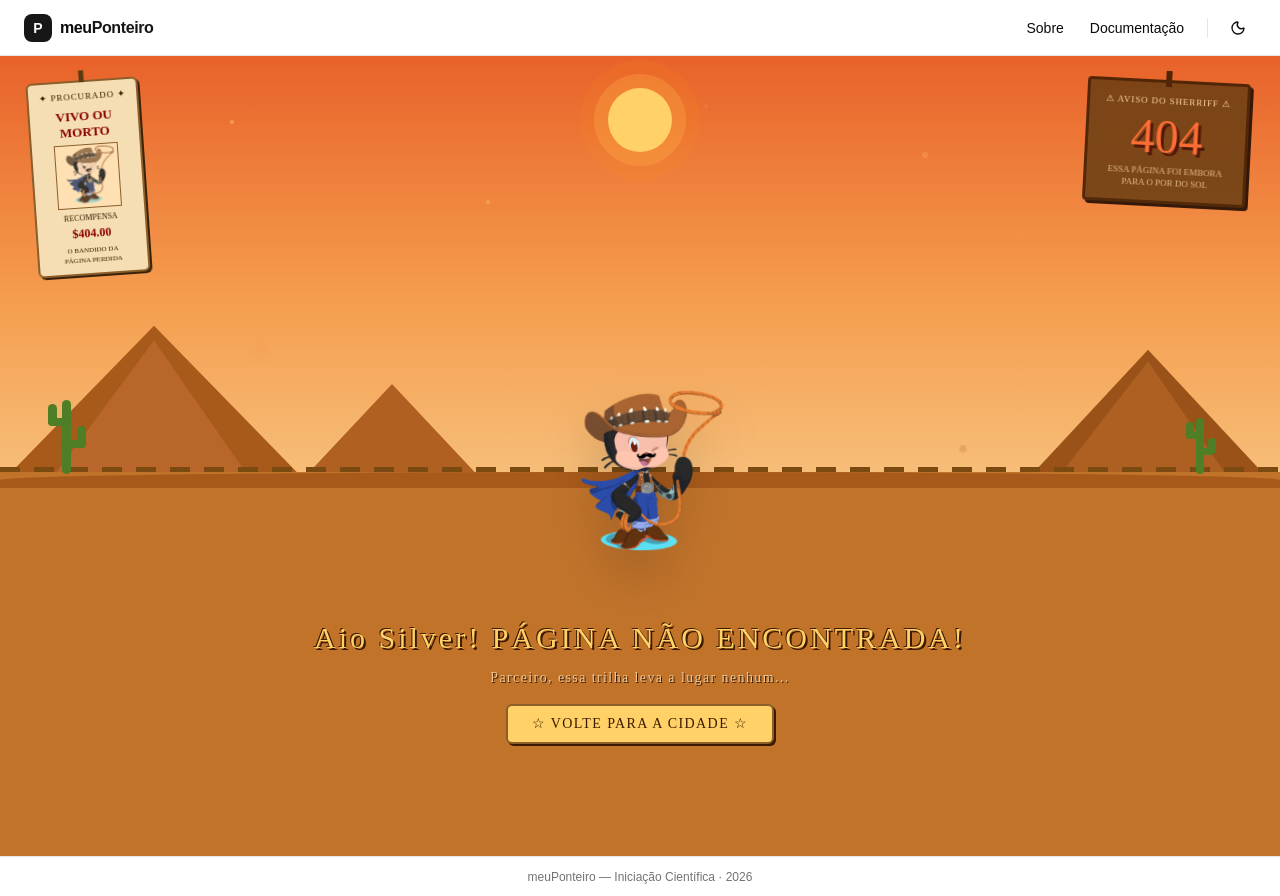
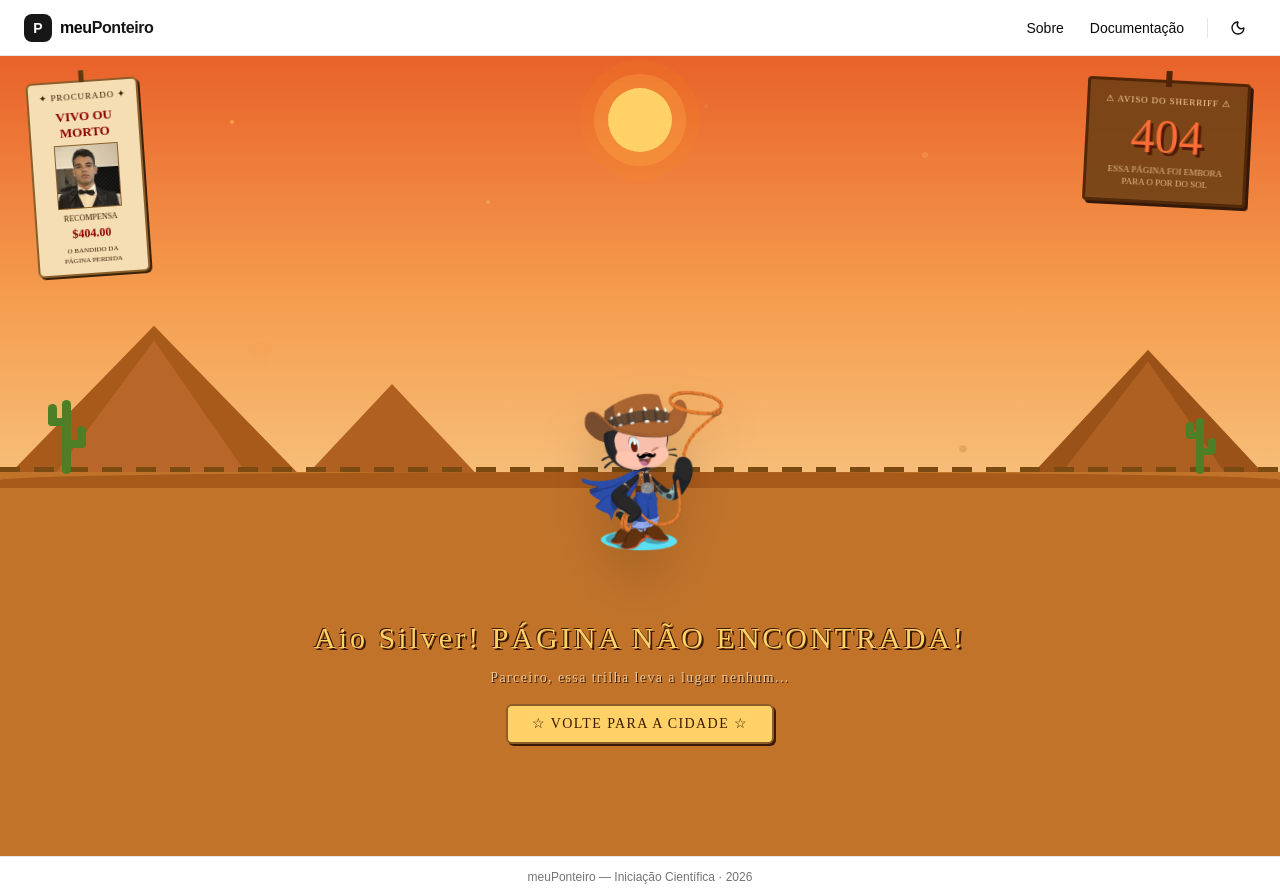
Before and after one commit to ronaldotavcano/IniciacaoCientifica, a React (Vite) app: page /docs in a window 1280 px wide. Built offline with nearby package versions, Linux system fonts and the light colour scheme; a web font is replaced by a local one.

Commit message:
feat: add my foto in NotFoundPage

```diff
--- a/src/pages/NotFoundPage.tsx
+++ b/src/pages/NotFoundPage.tsx
@@ -1,4 +1,5 @@
 import octocatSrc from "../assets/images/octacat.png"
+import fotoPerfil from "../assets/images/foto-perfil.png"
 
 export default function NotFound() {
 
@@ -134,15 +135,15 @@ export default function NotFound() {
         </p>
 
         <div className="w-16 h-16 mx-auto border border-[#8b5e2a] bg-[#ffe0b2] overflow-hidden">
-          <img
-            src={octocatSrc}
-            alt="Octocat"
+          <a href="https://github.com/ronaldotavcano" target="_blank"><img
+            src={fotoPerfil}
+            alt="minha foto"
             className="w-full h-full object-cover object-top"
             style={{ filter: "sepia(0.5) contrast(0.9)" }}
             onError={(e) => {
               (e.currentTarget as HTMLImageElement).style.display = "none";
             }}
-          />
+          /></a>
         </div>
 
         <p className="text-[8px] text-[#3a1a00] text-center mt-1">RECOMPENSA</p>
```
Also changed, not shown: src/assets/images/foto-perfil.png (added).
